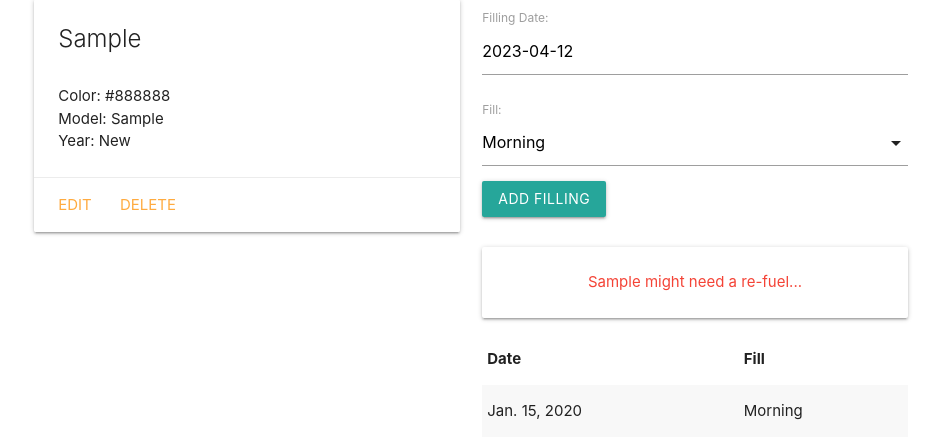
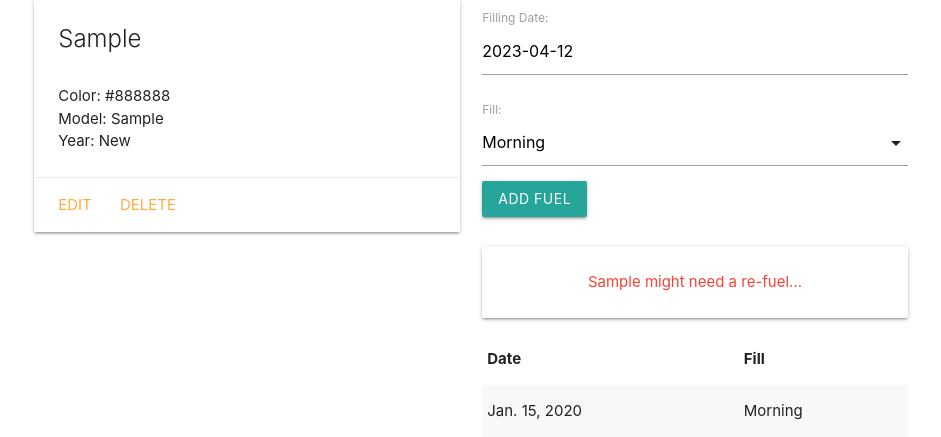
Before and after one commit to nicodenelli/carCollector, a Django app: template main_app/templates/cars/detail.html in a window 1280 px wide. Shown: the part 209-646 px from the top of the page, without its empty margins (169-1110 px from the left). Run offline with Django 4.2, Linux system fonts and the light colour scheme; the template is opened without the code that fills it: values that come from a table or form of the project are taken from there, others are empty; tables that the repository leaves empty hold one stand-in row (values such as "Sample post").

Commit message:
adding fuel model

```diff
--- a/main_app/templates/cars/detail.html
+++ b/main_app/templates/cars/detail.html
@@ -28,11 +28,11 @@
     <form action="{% url 'add_filling' car.id %}" method="POST">
 		{% csrf_token %}
 		{{ filling_form.as_p }}
-		<input type="submit" class="btn" value="Add Filling">
+		<input type="submit" class="btn" value="Add Fuel">
 	</form>
   <br>
   {% if car.filled_for_week %}
-    <div class="card-panel indigo accent-1 center-align">{{car.make}} has been filled all fuel for the week</div>
+    <div class="card-panel indigo accent-1 center-align">{{car.make}} has been fueled for the week</div>
   {% else %}
     <div class="card-panel red-text center-align">{{car.make}} might need a re-fuel...</div>
   {% endif %}
```
